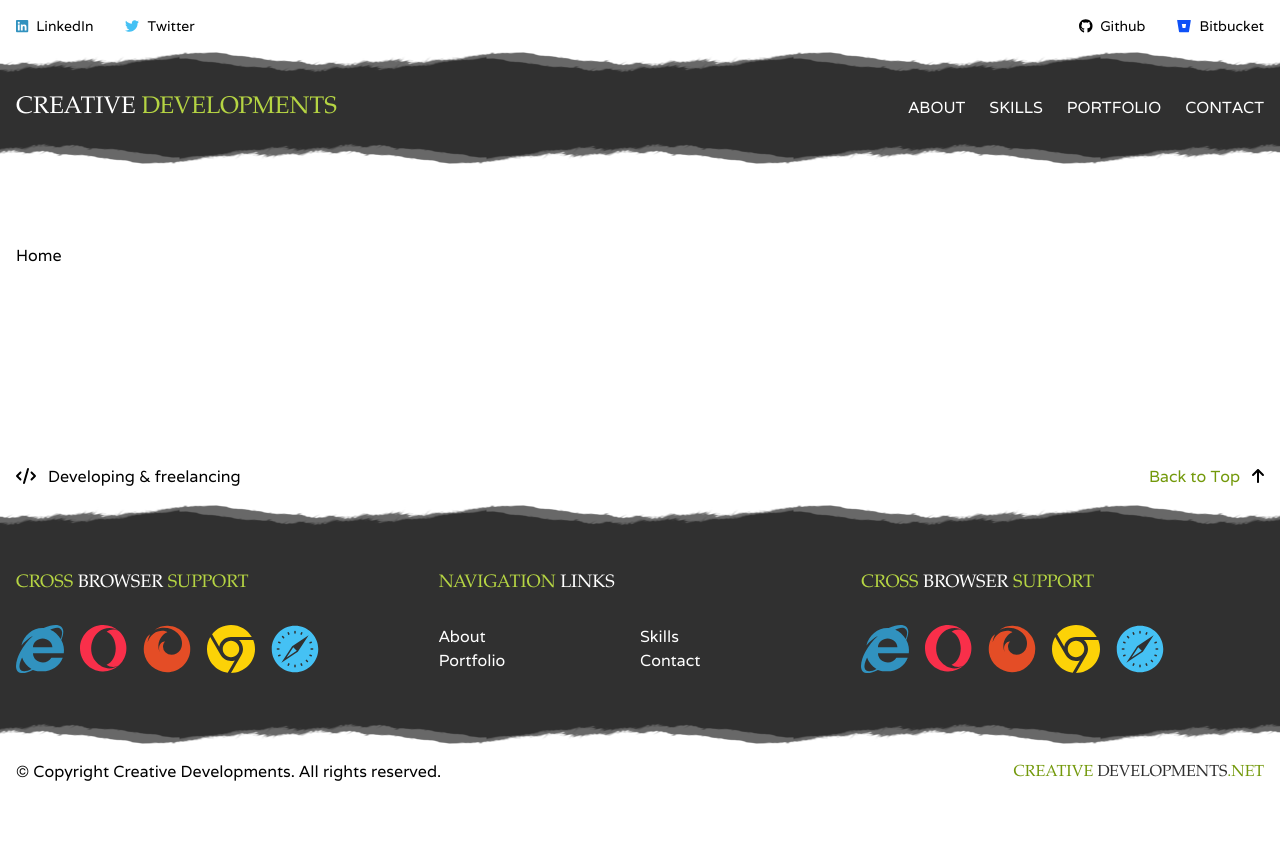
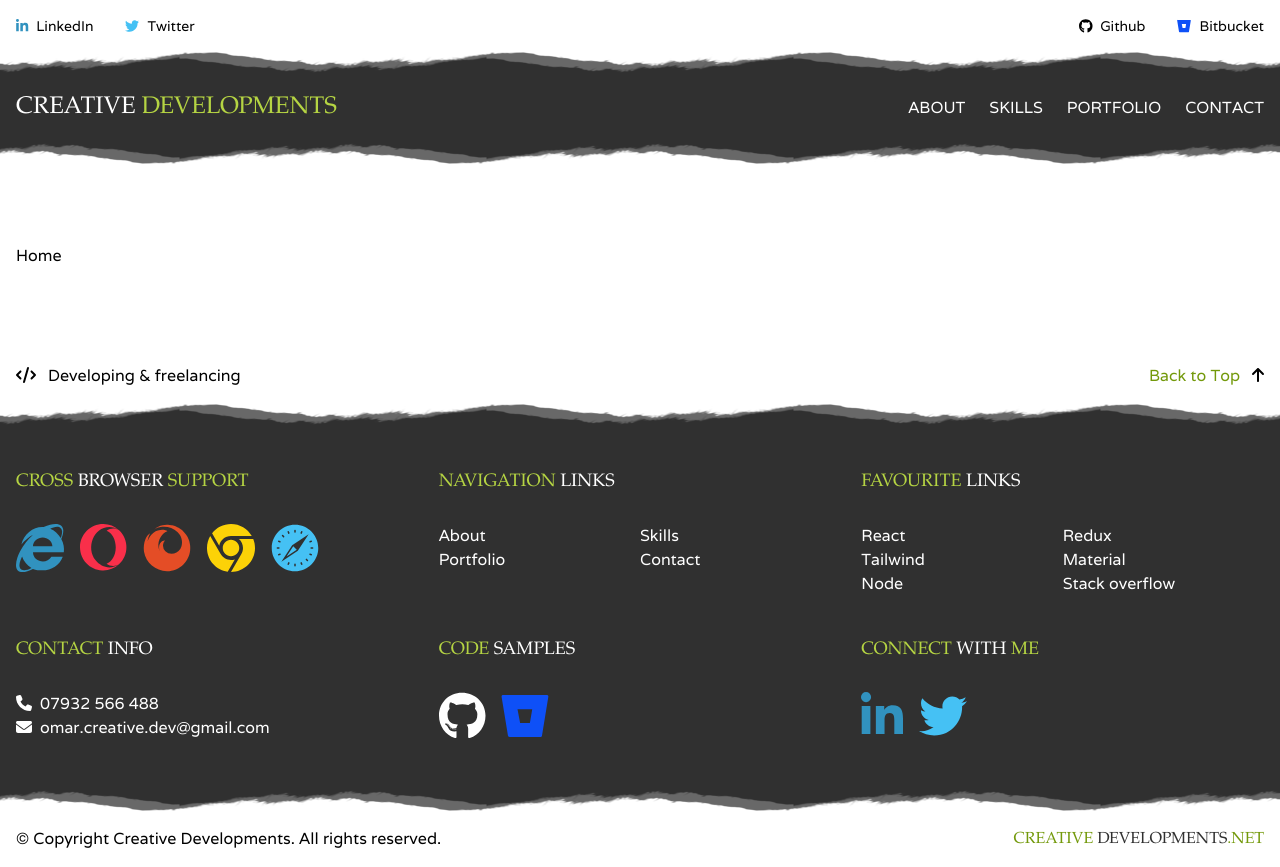
Before and after one commit to omarCreativeDev/creative-developments, a Next.js app: page / in a window 1280 px wide. Before the commit the page ends 800 px from the top, so only its background shows below. Built offline with nearby package versions, Linux system fonts and the light colour scheme.

Commit message:
completed footer

```diff
--- a/components/Layout/Footer/FooterNav/FooterNav.tsx
+++ b/components/Layout/Footer/FooterNav/FooterNav.tsx
@@ -1,6 +1,7 @@
+import { faEnvelope, faPhone } from '@fortawesome/free-solid-svg-icons';
 import { FontAwesomeIcon } from '@fortawesome/react-fontawesome';
 import Link from 'next/link';
-import { navLinks } from '../../constants';
+import { emailAddress, mobileNo, navLinks } from '../../constants';
 import { ListItemDetails } from '../../interfaces';
 import { DataList, IconItemDetails } from '../interfaces';
 import styles from './FooterNav.module.scss';
@@ -9,7 +10,11 @@ import {
   faOpera,
   faFirefox,
   faChrome,
-  faSafari
+  faSafari,
+  faGithub,
+  faBitbucket,
+  faTwitter,
+  faLinkedinIn
 } from '@fortawesome/free-brands-svg-icons';
 
 export const FooterNav = () => {
@@ -51,6 +56,95 @@ export const FooterNav = () => {
     ),
     items: navLinks
   };
+  const favouriteLinks: DataList<ListItemDetails> = {
+    description: (
+      <span className="text-secondary">
+        Favourite <span className="text-white">Links</span>
+      </span>
+    ),
+    items: [
+      {
+        href: 'https://reactjs.org/',
+        label: 'React'
+      },
+      {
+        href: 'https://redux.js.org/',
+        label: 'Redux'
+      },
+      {
+        href: 'https://tailwindcss.com/',
+        label: 'Tailwind'
+      },
+      {
+        href: 'https://mui.com/',
+        label: 'Material'
+      },
+      {
+        href: 'https://nodejs.org/en/',
+        label: 'Node'
+      },
+      {
+        href: 'https://stackoverflow.com/',
+        label: 'Stack overflow'
+      }
+    ]
+  };
+  const contactInfo: DataList<ListItemDetails> = {
+    description: (
+      <span className="text-secondary">
+        Contact <span className="text-white">info</span>
+      </span>
+    ),
+    items: [
+      {
+        icon: faPhone,
+        label: mobileNo,
+        href: `tel:${mobileNo}`
+      },
+      {
+        icon: faEnvelope,
+        label: emailAddress,
+        href: `mailto:${emailAddress}?subject=Creative%20Developments`
+      }
+    ]
+  };
+  const codeSamples: DataList<IconItemDetails> = {
+    description: (
+      <span className="text-secondary">
+        Code <span className="text-white">samples</span>
+      </span>
+    ),
+    items: [
+      {
+        icon: faGithub,
+        class: 'gitHub'
+      },
+      {
+        icon: faBitbucket,
+        class: 'bitBucket'
+      }
+    ]
+  };
+
+  const connectWithMe: DataList<IconItemDetails> = {
+    description: (
+      <span className="text-secondary">
+        Connect <span className="text-white">with</span> me
+      </span>
+    ),
+    items: [
+      {
+        href: 'https://www.linkedin.com/in/omarcreativedev',
+        icon: faLinkedinIn,
+        class: 'linkedIn'
+      },
+      {
+        href: 'https://twitter.com/OmarCreativeDev',
+        icon: faTwitter,
+        class: 'twitter'
+      }
+    ]
+  };
 
   return (
     <div className={`${navBg} py-16`}>
@@ -76,10 +170,53 @@ export const FooterNav = () => {
         </dl>
 
         <dl>
-          <dt className={`pb-7 uppercase text-lg ${description}`}>{browserIconList.description}</dt>
-          {browserIconList.items.map((i) => (
+          <dt className={`pb-7 uppercase text-lg ${description}`}>{favouriteLinks.description}</dt>
+          {favouriteLinks.items.map((i) => (
+            <dd key={i.class} className="inline-grid w-1/2 pr-4">
+              <Link href={i.href}>
+                <a className="text-white no-underline hover:underline" target="_blank">
+                  {i.label}
+                </a>
+              </Link>
+            </dd>
+          ))}
+        </dl>
+
+        <dl>
+          <dt className={`pb-7 uppercase text-lg ${description}`}>{contactInfo.description}</dt>
+          {contactInfo.items.map((i) => (
+            <dd key={i.class} className="grid pr-4">
+              <Link href={i.href}>
+                <a className="hover:underline" target="_blank" rel="noreferrer">
+                  {i.icon && <FontAwesomeIcon className="pr-2" icon={i.icon} />}
+                  {i.label}
+                </a>
+              </Link>
+            </dd>
+          ))}
+        </dl>
+
+        <dl>
+          <dt className={`pb-7 uppercase text-lg ${description}`}>{codeSamples.description}</dt>
+          {codeSamples.items.map((i) => (
             <dd key={i.class} className="inline-grid pr-4">
               <FontAwesomeIcon className={`${i.class} text-5xl`} icon={i.icon}></FontAwesomeIcon>
+            </dd>
+          ))}
+        </dl>
+
+        <dl>
+          <dt className={`pb-7 uppercase text-lg ${description}`}>{connectWithMe.description}</dt>
+          {connectWithMe.items.map((i) => (
+            <dd key={i.class} className="inline-grid pr-4">
+              <Link href={i.href as string}>
+                <a className="hover:underline" target="_blank" rel="noreferrer">
+                  <FontAwesomeIcon
+                    className={`${i.class} text-5xl`}
+                    icon={i.icon}
+                  ></FontAwesomeIcon>
+                </a>
+              </Link>
             </dd>
           ))}
         </dl>
--- a/components/Layout/Header/HeaderTopLinks/HeaderTopLinks.tsx
+++ b/components/Layout/Header/HeaderTopLinks/HeaderTopLinks.tsx
@@ -1,13 +1,13 @@
 import Link from 'next/link';
 import { FontAwesomeIcon } from '@fortawesome/react-fontawesome';
-import { faLinkedin, faTwitter, faGithub, faBitbucket } from '@fortawesome/free-brands-svg-icons';
+import { faTwitter, faGithub, faBitbucket, faLinkedinIn } from '@fortawesome/free-brands-svg-icons';
 import { ListItemDetails } from '../../interfaces';
 
 export const HeaderTopLinks = () => {
   const socialLinks: ListItemDetails[] = [
     {
       href: 'https://www.linkedin.com/in/omarcreativedev',
-      icon: faLinkedin,
+      icon: faLinkedinIn,
       label: 'LinkedIn',
       class: 'linkedIn'
     },
@@ -29,7 +29,7 @@ export const HeaderTopLinks = () => {
       href: 'https://bitbucket.org/omarCreativeDev',
       icon: faBitbucket,
       label: 'Bitbucket',
-      class: 'bitbucket'
+      class: 'bitBucket'
     }
   ];
 
--- a/components/Layout/constants.ts
+++ b/components/Layout/constants.ts
@@ -18,3 +18,6 @@ export const navLinks: ListItemDetails[] = [
     label: 'Contact'
   }
 ];
+
+export const mobileNo = '07932 566 488';
+export const emailAddress = 'omar.creative.dev@gmail.com';
--- a/styles/_typography.scss
+++ b/styles/_typography.scss
@@ -17,7 +17,7 @@
   color: $boston-blue;
 }
 
-.bitbucket {
+.bitBucket {
   color: $blue-ribbon;
 }
 
```
